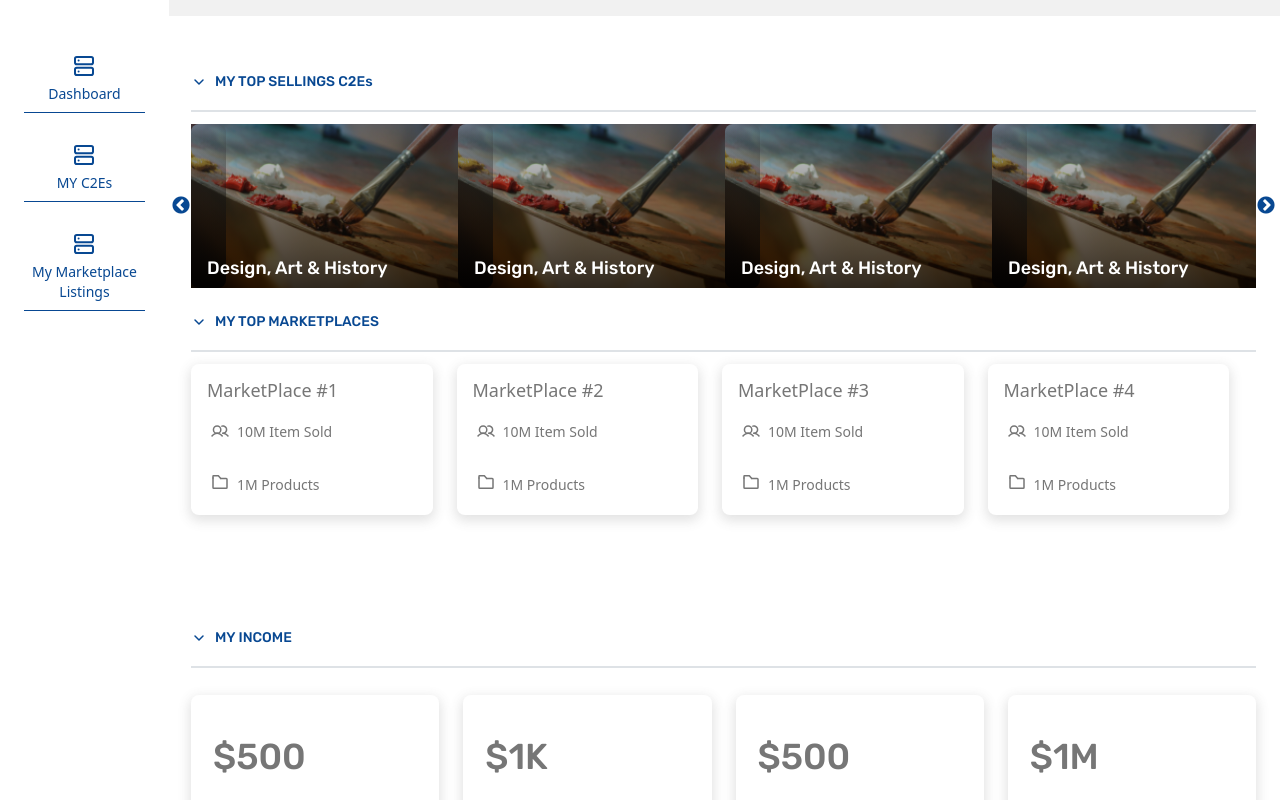
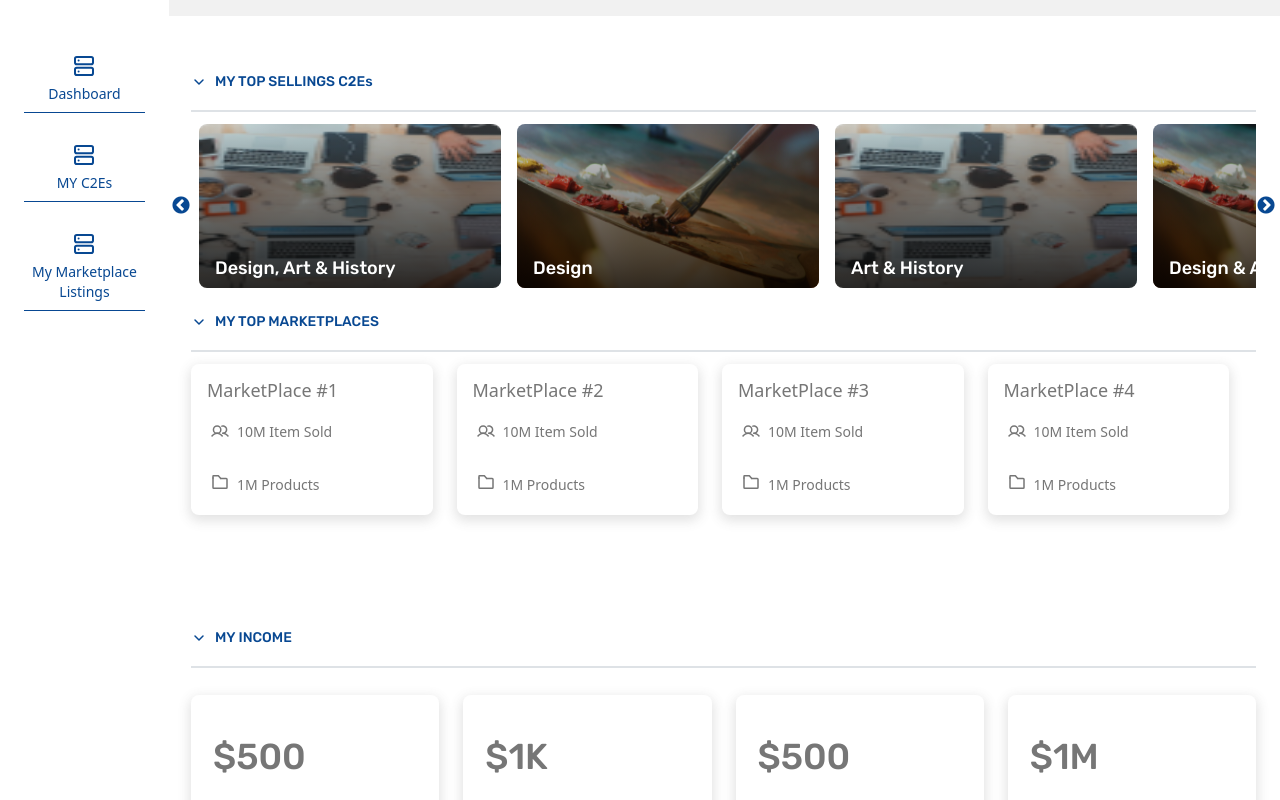
Before and after one commit to CurrikiEducationalExperiences/c2e-reader-prototype, a React (Create React App) app: page / in a window 1280 px wide. Shown: the top 800 px of the page. Built offline with nearby package versions, Linux system fonts and the light colour scheme.

Commit message:
added dropdown

```diff
--- a/src/components/dashboard/dashboardSettings/Settings.js
+++ b/src/components/dashboard/dashboardSettings/Settings.js
@@ -1,57 +1,36 @@
-import React from 'react';
+import React, { useState } from 'react';
 
 import Slider from 'react-slick';
 
 import '../style.scss';
 
 import DropdownButton from '../../../utils/dropdownButton';
+import { MyC2Es } from '../../../data/dummyData';
 
-const TopSettings = ({ datacard }) => {
+const TopSettings = () => {
   const settings = {
     dots: false,
     arrows: true,
     infinite: true,
     speed: 500,
-    slidesToShow: 4,
+    // slidesToShow: 4,
     slidesToScroll: 1,
-
-    responsive: [
-      {
-        breakpoint: 1024,
-        settings: {
-          slidesToShow: 3,
-        },
-      },
-      {
-        breakpoint: 600,
-        settings: {
-          slidesToShow: 2,
-        },
-      },
-      {
-        breakpoint: 480,
-        settings: {
-          slidesToShow: 1,
-        },
-      },
-    ],
+    variableWidth: true,
   };
-
-  const data = datacard?.filter((item) => item.title === 'TOP SETTINGS');
 
   return (
     <>
       <DropdownButton btntext="MY TOP SELLINGS C2Es" />
       <div className=" ">
         <Slider {...settings}>
-          {data?.[0]?.dashboardList?.map((item, index) => (
+          {MyC2Es?.map((item, index) => (
             <div
               key={index}
-              className=" relative before:absolute before:z-[2] before:left-0 before:right-0 before:h-full before:bg-blueGradient before:rounded-lg flex items-end w-full max-w-[302px] pb-2 pl-4 min-h-[156px] rounded-lg "
+              className=" relative before:absolute before:z-[2] before:left-0 before:right-0 before:h-full before:bg-blueGradient before:rounded-lg flex items-end  w-[302px] pb-2 pl-4 min-h-[156px] rounded-lg "
             >
               <div className=" w-full h-[156px] flex items-end ">
                 <h3 className=" text-lg leading-6 font-Rubik font-medium text-white m-0 relative z-[2] ">
-                  {item.text}
+                  {item.title}
                 </h3>
               </div>
               <img
--- a/src/components/dashboard/myc2e/gridCard.js
+++ b/src/components/dashboard/myc2e/gridCard.js
@@ -7,8 +7,12 @@ const GridCard = ({ MyC2Es }) => {
     <div className="  w-full flex flex-wrap gap-4 mt-[37px] mb-[39px] ">
       {MyC2Es?.map((item, index) => (
         <div key={index} className=" min-h-[309px] w-[243px]">
-          <div className=" top-[50px] left-[17px] relative">
-            <img src={item.img} alt="Product Card Image" />
+          <div className=" top-[50px] left-[17px] relative ">
+            <img
+              src={item.img}
+              alt="Product Card Image "
+              className="w-[97px] h-[104px] rounded-[4px] object-cover "
+            />
           </div>
 
           <div className=" pr-4 pl-4 w-full border-[1px] border-solid border-borderColor hover:border-borderGray rounded-[10px] hover:rounded-[10px] hover:bg-blueHighlight shadow-hovershadow   ">
@@ -21,7 +25,9 @@ const GridCard = ({ MyC2Es }) => {
                     </Dropdown.Toggle>
 
                     <Dropdown.Menu>
-                      <Dropdown.Item href="#/action-1">Action</Dropdown.Item>
+                      <Dropdown.Item href="#/action-1">
+                        Move to Marketplace
+                      </Dropdown.Item>
                       <Dropdown.Item href="#/action-2">
                         Another action
                       </Dropdown.Item>
--- a/src/components/dashboard/myc2e/listCard.js
+++ b/src/components/dashboard/myc2e/listCard.js
@@ -8,7 +8,11 @@ const ListCard = ({ MyC2Es }) => {
       {MyC2Es?.map((item, index) => (
         <div key={index} className="w-full relative min-h-[186px]">
           <div className="absolute top-[57px] left-[-35px] ">
-            <img src={item.img} alt="Product Card Image" />
+            <img
+              src={item.img}
+              alt="Product Card Image"
+              className="w-[97px] h-[104px] rounded-[4px] object-cover "
+            />
           </div>
           <div className="min-h-[186px] pt-[20px] pb-6 pr-4 pl-[89px] max-w-[976px] border-[1px] border-solid border-borderColor hover:border-borderGray rounded-[10px] hover:rounded-[10px] hover:bg-blueHighlight shadow-mainshadow">
             <div>
@@ -20,7 +24,9 @@ const ListCard = ({ MyC2Es }) => {
                     </Dropdown.Toggle>
 
                     <Dropdown.Menu>
-                      <Dropdown.Item href="#/action-1">Action</Dropdown.Item>
+                      <Dropdown.Item href="#/action-1">
+                        Move to Marketplace
+                      </Dropdown.Item>
                       <Dropdown.Item href="#/action-2">
                         Another action
                       </Dropdown.Item>
--- a/src/components/dashboard/style.scss
+++ b/src/components/dashboard/style.scss
@@ -22,7 +22,7 @@
   .dropdown {
     .dropdown-toggle {
       color: #084892;
-      font-family: "Rubik";
+      font-family: 'Rubik';
       font-style: normal;
       font-weight: 500;
       font-size: 14px;
@@ -40,9 +40,10 @@
 
 .slick-slider {
   .slick-slide {
+    width: fit-content !important;
     > div {
       width: 302px;
-      margin: 0 auto;
+      margin: 0 8px;
     }
   }
   button.slick-arrow.slick-prev {
--- a/src/data/dummyData.js
+++ b/src/data/dummyData.js
@@ -1,86 +1,51 @@
-import Image from "../assets/images/art.png";
+import Image from '../assets/images/art.png';
 
-import cardLogo from "../assets/images/productCardImg1.png";
+import cardLogo from '../assets/images/productCardImg1.png';
 // dashboard
 export const dashboard = [
   {
-    title: "TOP SETTINGS",
-    dashboardList: [
+    title: 'TOP MARKETPLACES',
+    marketPlaceList: [
       {
-        img: Image,
-        text: "Design, Art & History",
-        thumbnail: Image,
+        heading: 'MarketPlace #1',
+        title: '10M Item Sold',
+        text: '1M Products',
       },
       {
-        img: Image,
-        text: "Design, Art & History",
-        thumbnail: Image,
+        heading: 'MarketPlace #2',
+        title: '10M Item Sold',
+        text: '1M Products',
       },
       {
-        img: Image,
-        text: "Design, Art & History",
-        thumbnail: Image,
+        heading: 'MarketPlace #3',
+        title: '10M Item Sold',
+        text: '1M Products',
       },
       {
-        img: Image,
-        text: "Design, Art & History",
-        thumbnail: Image,
-      },
-      {
-        img: Image,
-        text: "Design, Art & History",
-        thumbnail: Image,
-      },
-      {
-        img: Image,
-        text: "Design, Art & History",
-        thumbnail: Image,
+        heading: 'MarketPlace #4',
+        title: '10M Item Sold',
+        text: '1M Products',
       },
     ],
   },
   {
-    title: "TOP MARKETPLACES",
-    marketPlaceList: [
+    title: 'INCOME',
+    incomeList: [
       {
-        heading: "MarketPlace #1",
-        title: "10M Item Sold",
-        text: "1M Products",
+        price: '$500',
+        income: 'This Week',
       },
       {
-        heading: "MarketPlace #2",
-        title: "10M Item Sold",
-        text: "1M Products",
+        price: '$1K',
+        income: 'This Month',
       },
       {
-        heading: "MarketPlace #3",
-        title: "10M Item Sold",
-        text: "1M Products",
+        price: '$500',
+        income: 'This Year',
       },
       {
-        heading: "MarketPlace #4",
-        title: "10M Item Sold",
-        text: "1M Products",
-      },
-    ],
-  },
-  {
-    title: "INCOME",
-    incomeList: [
-      {
-        price: "$500",
-        income: "This Week",
-      },
-      {
-        price: "$1K",
-        income: "This Month",
-      },
-      {
-        price: "$500",
-        income: "This Year",
-      },
-      {
-        price: "$1M",
-        income: "All Time",
+        price: '$1M',
+        income: 'All Time',
       },
     ],
   },
@@ -90,50 +55,50 @@ export const dashboard = [
 export const MyC2Es = [
   {
     img: cardLogo,
-    title: "Lorem Ipsum",
-    price: "$26",
+    title: 'Design, Art & History',
+    price: '$26',
+    text: "Lorem Ipsum has been the industry's standard dummy text ever since the 1500s Lorem Ipsum has been the industry's standard dummy Lorem Ipsum has been the industry's standard dummy text ever since the 1500s tex...",
+  },
+  {
+    img: Image,
+    title: 'Design',
+    price: '$26',
     text: "Lorem Ipsum has been the industry's standard dummy text ever since the 1500s Lorem Ipsum has been the industry's standard dummy Lorem Ipsum has been the industry's standard dummy text ever since the 1500s tex...",
   },
   {
     img: cardLogo,
-    title: "Lorem Ipsum",
-    price: "$26",
+    title: ' Art & History',
+    price: '$26',
+    text: "Lorem Ipsum has been the industry's standard dummy text ever since the 1500s Lorem Ipsum has been the industry's standard dummy Lorem Ipsum has been the industry's standard dummy text ever since the 1500s tex...",
+  },
+  {
+    img: Image,
+    title: 'Design  & Art ',
+    price: '$26',
     text: "Lorem Ipsum has been the industry's standard dummy text ever since the 1500s Lorem Ipsum has been the industry's standard dummy Lorem Ipsum has been the industry's standard dummy text ever since the 1500s tex...",
   },
   {
     img: cardLogo,
-    title: "Lorem Ipsum",
-    price: "$26",
+    title: 'Design, Art & History',
+    price: '$26',
+    text: "Lorem Ipsum has been the industry's standard dummy text ever since the 1500s Lorem Ipsum has been the industry's standard dummy Lorem Ipsum has been the industry's standard dummy text ever since the 1500s tex...",
+  },
+  {
+    img: Image,
+    title: 'Design',
+    price: '$26',
     text: "Lorem Ipsum has been the industry's standard dummy text ever since the 1500s Lorem Ipsum has been the industry's standard dummy Lorem Ipsum has been the industry's standard dummy text ever since the 1500s tex...",
   },
   {
     img: cardLogo,
-    title: "Lorem Ipsum",
-    price: "$26",
+    title: ' Art & History',
+    price: '$26',
     text: "Lorem Ipsum has been the industry's standard dummy text ever since the 1500s Lorem Ipsum has been the industry's standard dummy Lorem Ipsum has been the industry's standard dummy text ever since the 1500s tex...",
   },
   {
-    img: cardLogo,
-    title: "Lorem Ipsum",
-    price: "$26",
-    text: "Lorem Ipsum has been the industry's standard dummy text ever since the 1500s Lorem Ipsum has been the industry's standard dummy Lorem Ipsum has been the industry's standard dummy text ever since the 1500s tex...",
-  },
-  {
-    img: cardLogo,
-    title: "Lorem Ipsum",
-    price: "$26",
-    text: "Lorem Ipsum has been the industry's standard dummy text ever since the 1500s Lorem Ipsum has been the industry's standard dummy Lorem Ipsum has been the industry's standard dummy text ever since the 1500s tex...",
-  },
-  {
-    img: cardLogo,
-    title: "Lorem Ipsum",
-    price: "$26",
-    text: "Lorem Ipsum has been the industry's standard dummy text ever since the 1500s Lorem Ipsum has been the industry's standard dummy Lorem Ipsum has been the industry's standard dummy text ever since the 1500s tex...",
-  },
-  {
-    img: cardLogo,
-    title: "Lorem Ipsum",
-    price: "$26",
+    img: Image,
+    title: 'Design  & Art ',
+    price: '$26',
     text: "Lorem Ipsum has been the industry's standard dummy text ever since the 1500s Lorem Ipsum has been the industry's standard dummy Lorem Ipsum has been the industry's standard dummy text ever since the 1500s tex...",
   },
 ];
@@ -141,97 +106,97 @@ export const MyC2Es = [
 // Marketplace
 export const MarketDataList = [
   {
-    name: "asdasdasd",
-    title: "kfjsdjkfhsdjkf",
-    price: "$3232",
+    name: 'asdasdasd',
+    title: 'kfjsdjkfhsdjkf',
+    price: '$3232',
   },
   {
-    name: "asdd",
-    title: "jsdjkfhsdjkf",
-    price: "$3232",
+    name: 'asdd',
+    title: 'jsdjkfhsdjkf',
+    price: '$3232',
   },
   {
-    name: "adajkchcsd",
-    title: "kygdsdg78",
-    price: "$3232",
+    name: 'adajkchcsd',
+    title: 'kygdsdg78',
+    price: '$3232',
   },
   {
-    name: "asdasdasd",
-    title: "kfjsdjkfhsdjkf",
-    price: "$3232",
+    name: 'asdasdasd',
+    title: 'kfjsdjkfhsdjkf',
+    price: '$3232',
   },
   {
-    name: "asdd",
-    title: "jsdjkfhsdjkf",
-    price: "$3232",
+    name: 'asdd',
+    title: 'jsdjkfhsdjkf',
+    price: '$3232',
   },
   {
-    name: "adajkchcsd",
-    title: "kygdsdg78",
-    price: "$3232",
+    name: 'adajkchcsd',
+    title: 'kygdsdg78',
+    price: '$3232',
   },
 ];
 
 // Filter Results
 export const filterResults = [
   {
-    filterResult: "Filter Result",
-    total: "12",
-    resetText: "Reset",
+    filterResult: 'Filter Result',
+    total: '12',
+    resetText: 'Reset',
   },
   {
-    title: "Name",
+    title: 'Name',
     resultList: [
       {
-        name: "Lorem ipsum",
-        number: "12",
+        name: 'Lorem ipsum',
+        number: '12',
       },
       {
-        name: "Lorem ipsum",
-        number: "12",
+        name: 'Lorem ipsum',
+        number: '12',
       },
       {
-        name: "Lorem ipsum",
-        number: "12",
+        name: 'Lorem ipsum',
+        number: '12',
       },
     ],
   },
   {
-    title: "Type",
+    title: 'Type',
     resultList: [
       {
-        name: "Lorem ipsum",
-        number: "12",
+        name: 'Lorem ipsum',
+        number: '12',
       },
       {
-        name: "Lorem ipsum",
-        number: "12",
+        name: 'Lorem ipsum',
+        number: '12',
       },
     ],
   },
   {
-    title: "License Updates",
+    title: 'License Updates',
     resultList: [
       {
-        name: "Lorem ipsum",
-        number: "12",
+        name: 'Lorem ipsum',
+        number: '12',
       },
     ],
   },
   {
-    title: "Contract assurance",
+    title: 'Contract assurance',
     resultList: [
       {
-        name: "Lorem ipsum",
-        number: "12",
+        name: 'Lorem ipsum',
+        number: '12',
       },
       {
-        name: "Lorem ipsum",
-        number: "12",
+        name: 'Lorem ipsum',
+        number: '12',
       },
       {
-        name: "Lorem ipsum",
-        number: "12",
+        name: 'Lorem ipsum',
+        number: '12',
       },
     ],
   },
@@ -240,90 +205,90 @@ export const filterResults = [
 // user income
 export const userIncome = [
   {
-    username: "alihassan",
-    id: "1",
+    username: 'alihassan',
+    id: '1',
     income: [
       {
-        type: "$500",
-        value: "Weekly",
+        type: '$500',
+        value: 'Weekly',
       },
       {
-        type: "$1K",
-        value: "Monthly",
+        type: '$1K',
+        value: 'Monthly',
       },
       {
-        type: "$500",
-        value: "YTD",
+        type: '$500',
+        value: 'YTD',
       },
       {
-        type: "$1M",
-        value: "All Time",
+        type: '$1M',
+        value: 'All Time',
       },
     ],
   },
   {
-    username: "ahmed",
-    id: "2",
+    username: 'ahmed',
+    id: '2',
     income: [
       {
-        type: "$50",
-        value: "Weekly",
+        type: '$50',
+        value: 'Weekly',
       },
       {
-        type: "$100K",
-        value: "Monthly",
+        type: '$100K',
+        value: 'Monthly',
       },
       {
-        type: "$5000",
-        value: "YTD",
+        type: '$5000',
+        value: 'YTD',
       },
       {
-        type: "$19M",
-        value: "All Time",
+        type: '$19M',
+        value: 'All Time',
       },
     ],
   },
   {
-    username: "aqib",
-    id: "3",
+    username: 'aqib',
+    id: '3',
     income: [
       {
-        type: "$400",
-        value: "Weekly",
+        type: '$400',
+        value: 'Weekly',
       },
       {
-        type: "$19K",
-        value: "Monthly",
+        type: '$19K',
+        value: 'Monthly',
       },
       {
-        type: "$540",
-        value: "YTD",
+        type: '$540',
+        value: 'YTD',
       },
       {
-        type: "$11M",
-        value: "All Time",
+        type: '$11M',
+        value: 'All Time',
       },
     ],
   },
   {
-    username: "faisal",
-    id: "4",
+    username: 'faisal',
+    id: '4',
     income: [
       {
-        type: "$90",
-        value: "Weekly",
+        type: '$90',
+        value: 'Weekly',
       },
       {
-        type: "$110K",
-        value: "Monthly",
+        type: '$110K',
+        value: 'Monthly',
       },
       {
-        type: "$590",
-        value: "YTD",
+        type: '$590',
+        value: 'YTD',
       },
       {
-        type: "$15M",
-        value: "All Time",
+        type: '$15M',
+        value: 'All Time',
       },
     ],
   },
```
